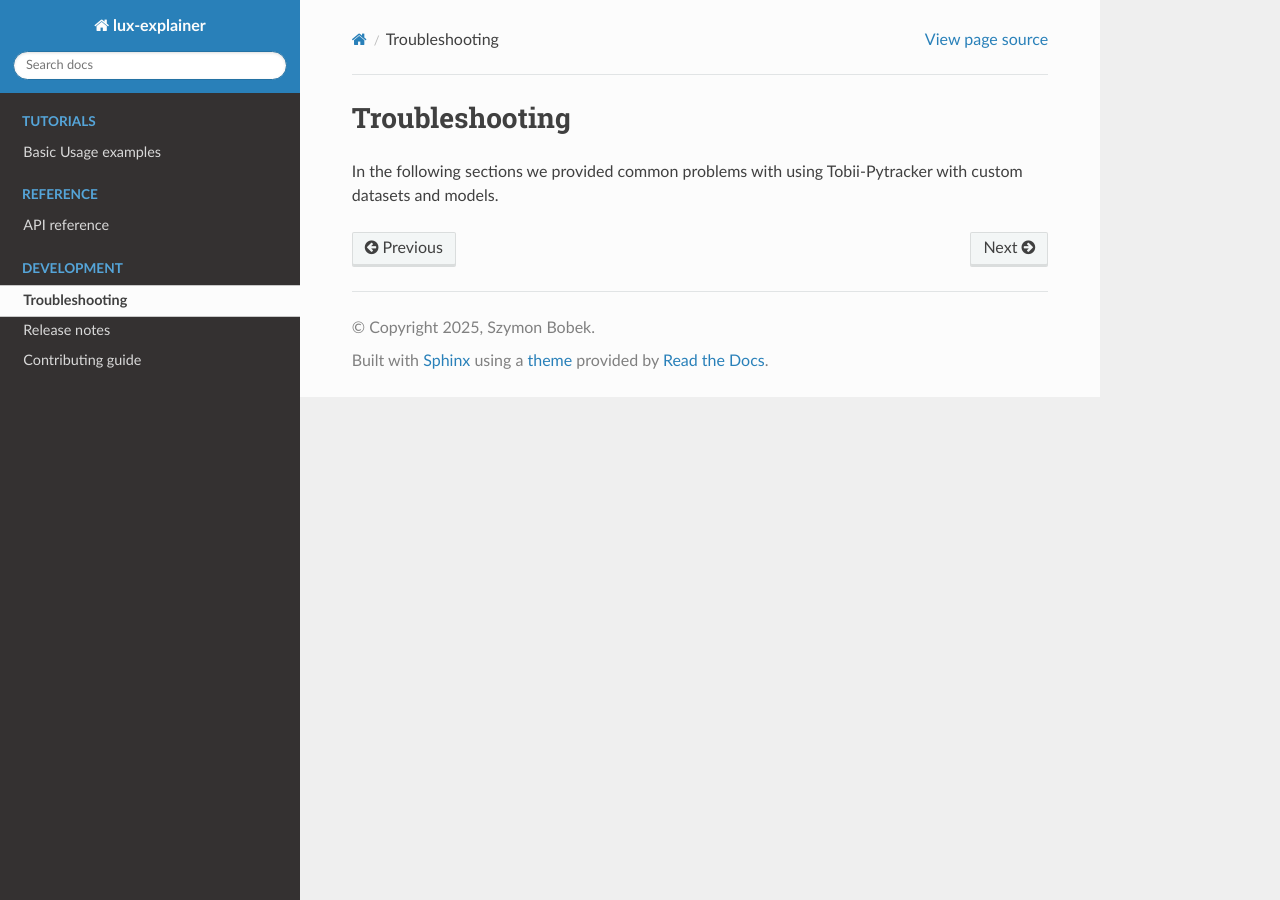
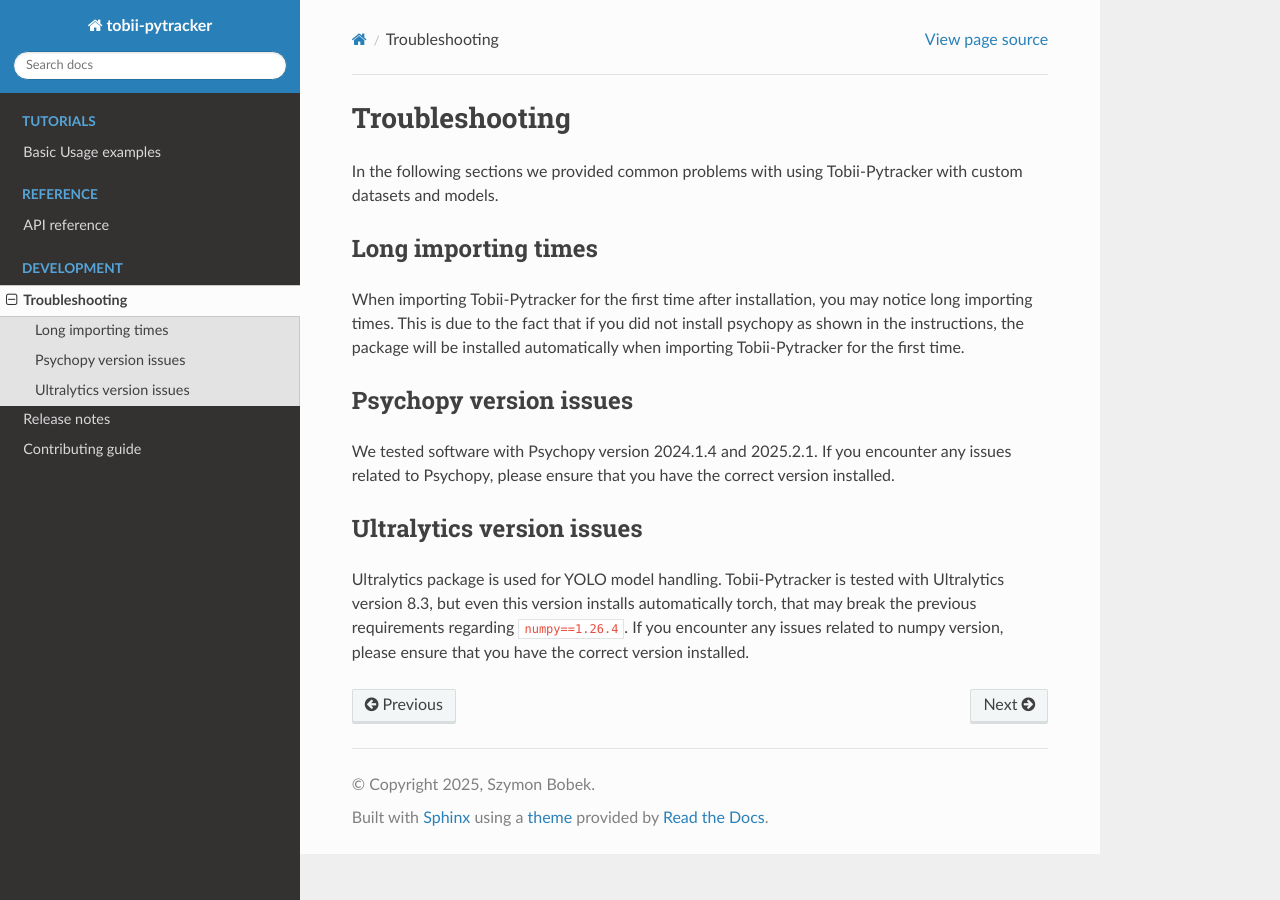
Before and after one commit to sbobek/tobii-pytracker, a Sphinx documentation site: the page built from docs/troubleshooting.rst, in a window 1280 px wide. Built offline with Sphinx 7.4.7 and the Read the Docs theme 3.1.0, drawn with Linux system fonts in a browser that asks for light colours.

```diff
--- a/docs/conf.py
+++ b/docs/conf.py
@@ -18,7 +18,7 @@ sys.path.insert(0, os.path.abspath('../src/'))
 
 # -- Project information -----------------------------------------------------
 
-project = 'lux-explainer'
+project = 'tobii-pytracker'
 copyright = '2025, Szymon Bobek'
 author = 'Szymon Bobek'
 
--- a/docs/troubleshooting.rst
+++ b/docs/troubleshooting.rst
@@ -2,3 +2,18 @@ Troubleshooting
 =================
 
 In the following sections we provided common problems with using Tobii-Pytracker with custom datasets and models.
+
+Long importing times
+----------------------
+When importing Tobii-Pytracker for the first time after installation, you may notice long importing times. This is due to the fact that if you did not install psychopy as shown in the instructions, the package will be installed automatically when importing Tobii-Pytracker for the first time.
+
+Psychopy version issues
+-------------------------
+We tested software with Psychopy version 2024.1.4 and 2025.2.1.
+If you encounter any issues related to Psychopy, please ensure that you have the correct version installed.
+
+Ultralytics version issues
+---------------------------
+Ultralytics package is used for YOLO model handling.
+Tobii-Pytracker is tested with Ultralytics version 8.3, but even this version installs automatically torch, that may break the previous requirements regarding ``numpy==1.26.4``.
+If you encounter any issues related to numpy version, please ensure that you have the correct version installed.
--- a/pyproject.toml
+++ b/pyproject.toml
@@ -10,7 +10,9 @@ readme = "README.md"
 requires-python = ">=3.10,<3.11"
 license = { text = "MIT" }
 authors = [
-  { name = "Szymon Bobek", email = "szymon.bobek@gmail.com" }
+  { name = "Szymon Bobek", email = "szymon.bobek@gmail.com" },
+  { name = "Sebastian Sęczyk", email = "sebastian.seczyk@gmail.com" },
+  { name = "Jakub Pleśniak", email = "jakubpl2001@gmail.com" }
 ]
 dependencies = [
   "six==1.16.0",
--- a/requirements-no-deps.txt
+++ b/requirements-no-deps.txt
@@ -1 +1 @@
-psychopy==2024.1.4
+psychopy>=2024.1.4
--- a/src/tobii_pytracker/__init__.py
+++ b/src/tobii_pytracker/__init__.py
@@ -3,6 +3,6 @@ import subprocess, sys
 
 def _ensure_psychopy():
     if importlib.util.find_spec("psychopy") is None:
-        subprocess.check_call([sys.executable, "-m", "pip", "install", "psychopy==2024.1.4", "--no-deps"])
+        subprocess.check_call([sys.executable, "-m", "pip", "install", "psychopy>=2024.1.4", "--no-deps"])
 
 _ensure_psychopy()
```
Also changed, not shown: README.md (+23 -27 lines), 2 other files.
